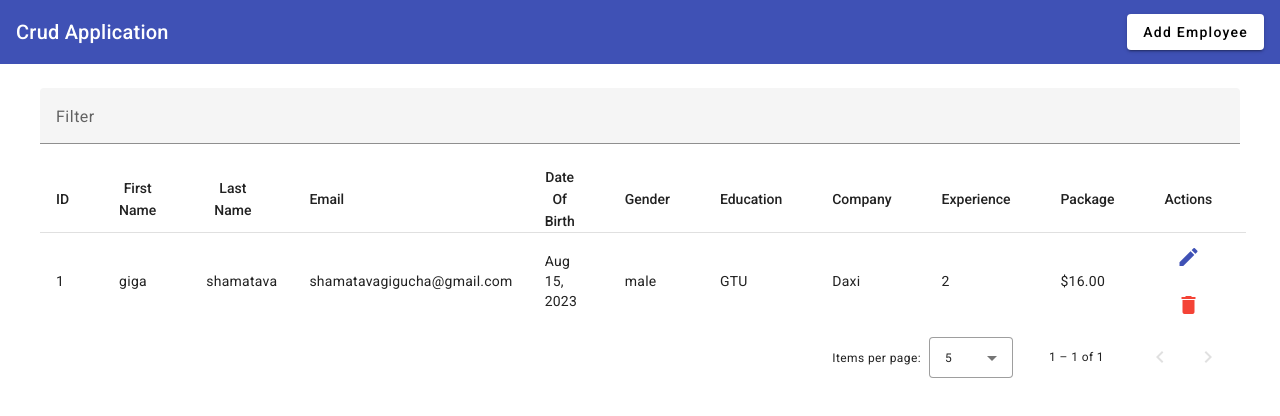
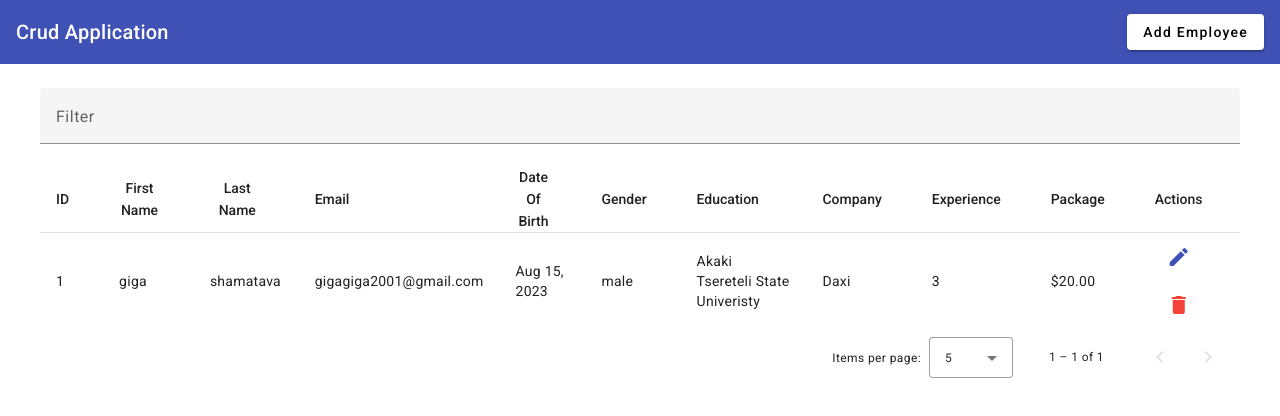
Before and after one commit to shamatava2001/crud-app, an Angular app: page / in a window 1280 px wide. Shown: the top 416 px of the page. Built offline with nearby package versions, Linux system fonts and the light colour scheme; data requests are answered from the project's data file.

Commit message:
put request & update table

```diff
--- a/db.json
+++ b/db.json
@@ -20,13 +20,13 @@
     {
       "firstName": "giga",
       "lastName": "shamatava",
-      "email": "shamatavagigucha@gmail.com",
+      "email": "gigagiga2001@gmail.com",
       "dob": "2023-08-15T20:00:00.000Z",
       "gender": "male",
-      "education": "GTU",
-      "experience": 2,
+      "education": "Akaki Tsereteli State Univeristy",
+      "experience": 3,
       "company": "Daxi",
-      "package": 16,
+      "package": 20,
       "id": 1
     }
   ]
--- a/src/app/app.component.html
+++ b/src/app/app.component.html
@@ -75,7 +75,7 @@
       <ng-container matColumnDef="actions">
         <th mat-header-cell *matHeaderCellDef mat-sort-header> Actions </th>
         <td mat-cell *matCellDef="let row">
-          <button mat-icon-button color="primary">
+          <button mat-icon-button color="primary" (click)="openEditForm(row)">
             <mat-icon>edit</mat-icon>
           </button>
           <button mat-icon-button color="warn" (click)="deleteEmployee(row.id)">
--- a/src/app/app.component.ts
+++ b/src/app/app.component.ts
@@ -93,5 +93,17 @@ export class AppComponent implements OnInit{
       this.dataSource.paginator.firstPage();
     }
   }
+  openEditForm(Rdata: any){
+    const dialogRef = this.dialog.open(EmpAddEditComponent, {
+      data: Rdata
+    });
+    dialogRef.afterClosed().subscribe({
+      next:(val)=>{
+        if(val){
+          this.getEmployeeList();
+        }
+      }
+    })
 
+  }
 }
--- a/src/app/app.module.ts
+++ b/src/app/app.module.ts
@@ -45,7 +45,7 @@ import { MatSortModule } from '@angular/material/sort';
     HttpClientModule,
     MatTableModule,
     MatPaginatorModule,
-    MatSortModule
+    MatSortModule,
   ],
   providers: [],
   bootstrap: [AppComponent]
--- a/src/app/emp-add-edit/emp-add-edit.component.html
+++ b/src/app/emp-add-edit/emp-add-edit.component.html
@@ -66,6 +66,6 @@
     </div>
     <div mat-dialog-actions class="action">
         <button mat-raised-button type="button" [mat-dialog-close]="false">Cancel</button>
-        <button mat-raised-button color="primary" type="submit">Save</button>
+        <button mat-raised-button color="primary" type="submit">{{data ? 'update' : 'save'}}</button>
     </div>
 </form>
--- a/src/app/emp-add-edit/emp-add-edit.component.ts
+++ b/src/app/emp-add-edit/emp-add-edit.component.ts
@@ -1,14 +1,15 @@
-import { Component } from '@angular/core';
+import { Component, OnInit, inject } from '@angular/core';
 import { FormBuilder, FormGroup } from '@angular/forms';
 import { EmployeeService } from '../services/employee.service';
-import { MatDialogRef } from '@angular/material/dialog';
+import { MAT_DIALOG_DATA, MatDialogRef } from '@angular/material/dialog';
+import { Inject } from '@angular/core';
 
 @Component({
   selector: 'app-emp-add-edit',
   templateUrl: './emp-add-edit.component.html',
   styleUrls: ['./emp-add-edit.component.css']
 })
-export class EmpAddEditComponent {
+export class EmpAddEditComponent implements OnInit{
   empForm: FormGroup;
 
   education: string[] = [
@@ -20,7 +21,8 @@ export class EmpAddEditComponent {
   constructor(
     private fb: FormBuilder,
     private empService: EmployeeService,
-    private dialogRef: MatDialogRef<EmpAddEditComponent>
+    private dialogRef: MatDialogRef<EmpAddEditComponent>,
+    @Inject(MAT_DIALOG_DATA) public data: any
     ) {
     this.empForm = this.fb.group({
       firstName: '',
@@ -34,7 +36,24 @@ export class EmpAddEditComponent {
       package: ''
     });
   }
+  ngOnInit(): void {
+    this.empForm.patchValue(this.data);
+  }
   onFormSubmit(){
+    // თუ edit - რეჟიმია გააქტიურებული
+    if(this.data){
+      this.empService.editEmployee(this.data.id, this.empForm.value)
+      .subscribe({
+        next: (val)=>{
+          // if it success
+          alert('employee updated');
+          this.dialogRef.close(true);
+        },
+        error: (err: any)=>{
+          console.log(err);
+        }
+      })
+    } else
     if(this.empForm.valid){
       this.empService.addEmployee(this.empForm.value)
       .subscribe({
--- a/src/app/services/employee.service.ts
+++ b/src/app/services/employee.service.ts
@@ -17,4 +17,7 @@ export class EmployeeService {
   deleteEmployee(id: number){
     return this.http.delete(`http://localhost:3000/employees/${id}`);
   }
+  editEmployee(id: number, data: any){
+    return this.http.put(`http://localhost:3000/employees/${id}`, data);
+  }
 }
```
